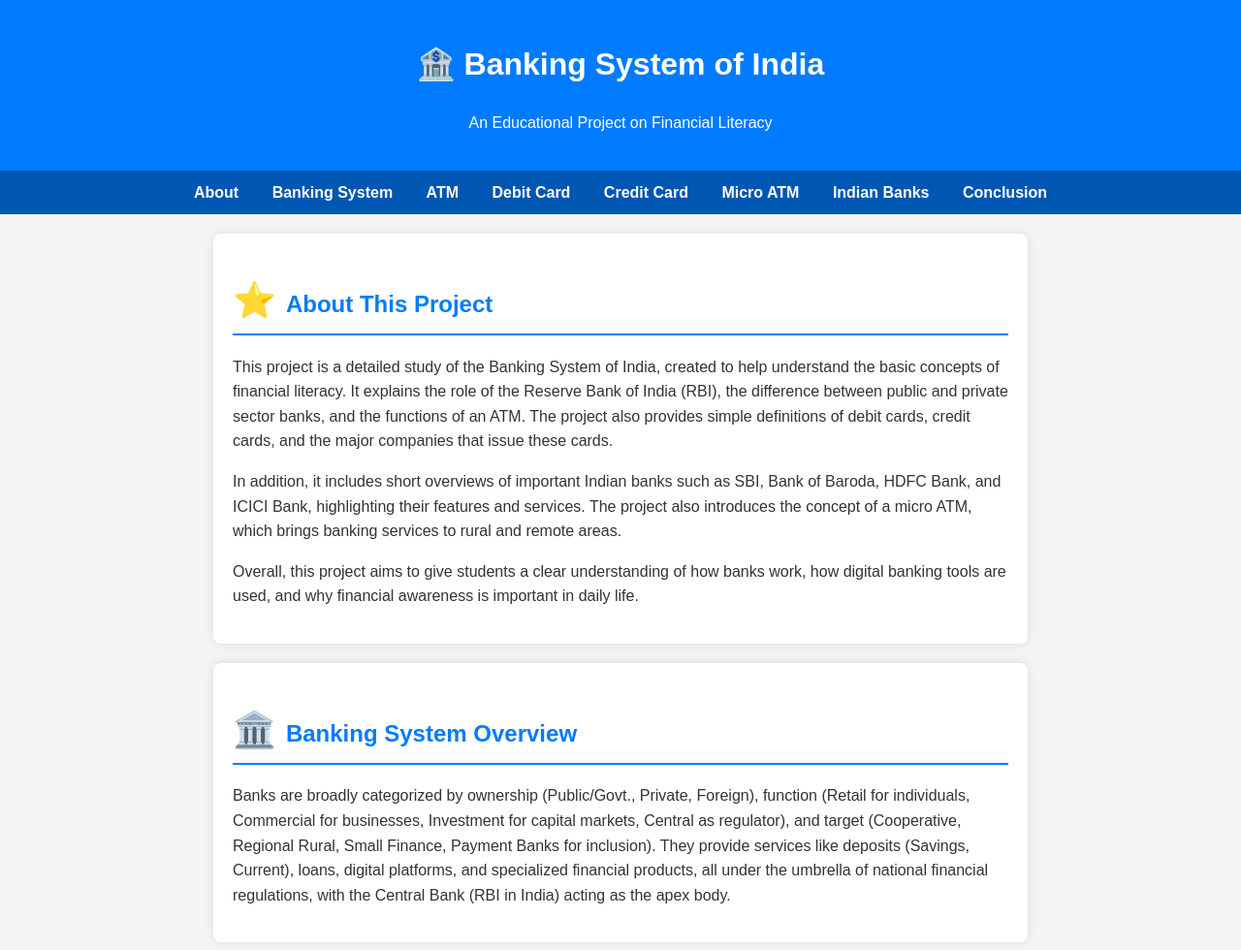
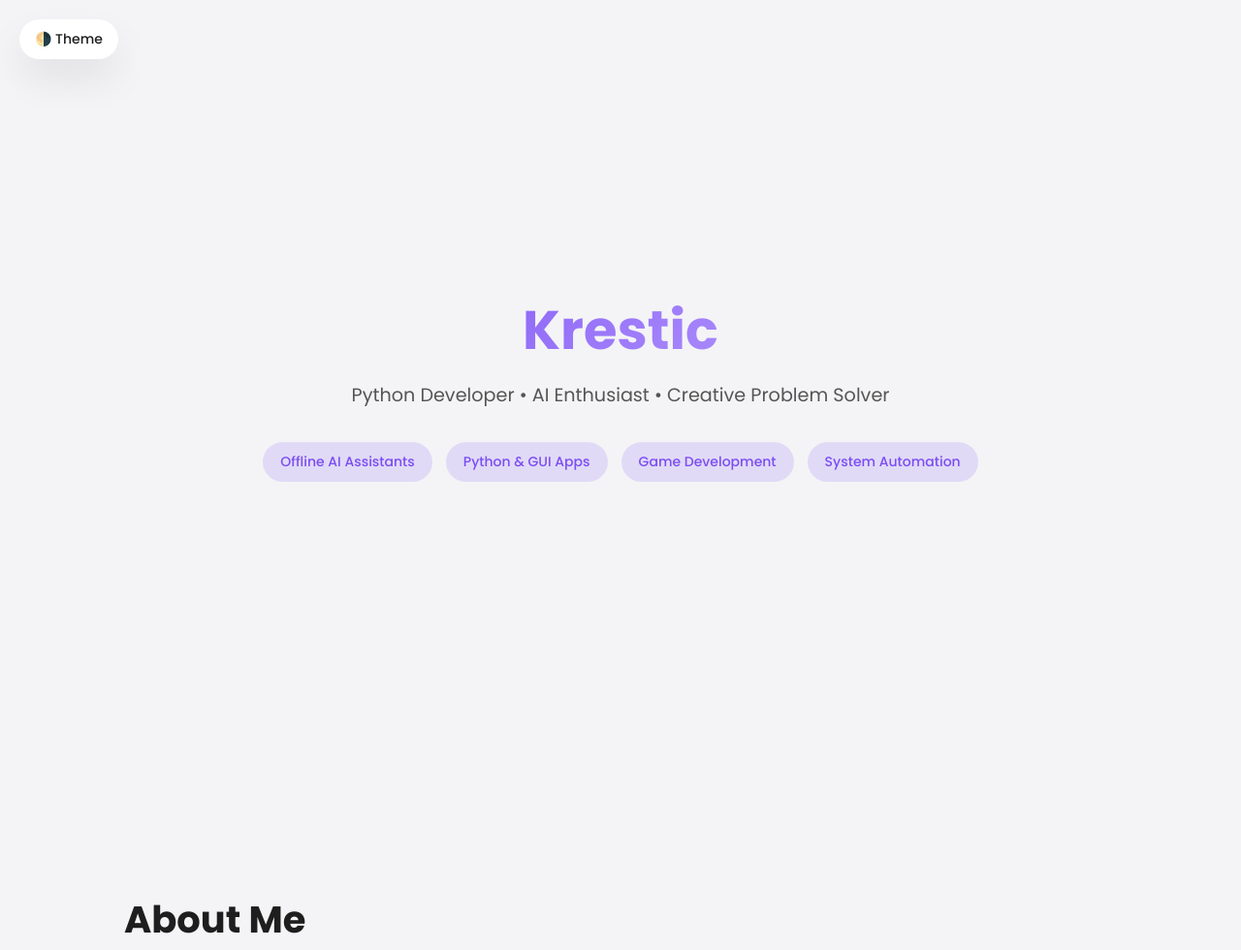
Before and after one commit to KemicArese/KemicArese.github.io, a plain HTML site: page index.html in a window 1280 px wide. Shown: the top 980 px of the page at 97% size. Drawn offline with Linux system fonts and the light colour scheme.

Commit message:
about me

```diff
--- a/index.html
+++ b/index.html
@@ -1,135 +1,294 @@
 <!DOCTYPE html>
 <html lang="en">
 <head>
-    <meta charset="UTF-8">
-    <meta name="viewport" content="width=device-width, initial-scale=1.0">
-    <title>Banking System of India - Educational Project</title>
+  <meta charset="UTF-8" />
+  <meta name="viewport" content="width=device-width, initial-scale=1.0" />
+  <title>About Me | Krestic</title>
+
+  <!-- Google Fonts -->
+  <link href="https://fonts.googleapis.com/css2?family=Poppins:wght@300;400;500;600;700&display=swap" rel="stylesheet">
+
   <style>
-        body {
-            font-family: Arial, sans-serif;
-            line-height: 1.6;
+    :root {
+      --bg: #f4f4f6;
+      --card: #ffffff;
+      --text: #1e1e1e;
+      --subtext: #555;
+      --accent: #7a4df3;
+      --accent-soft: rgba(122, 77, 243, 0.15);
+      --shadow: 0 20px 40px rgba(0,0,0,0.08);
+    }
+
+    body.dark {
+      --bg: #0f0f14;
+      --card: #16161f;
+      --text: #f5f5f7;
+      --subtext: #b5b5c0;
+      --accent: #9d7bff;
+      --accent-soft: rgba(157, 123, 255, 0.18);
+      --shadow: 0 20px 40px rgba(0,0,0,0.4);
+    }
+
+    * {
       margin: 0;
       padding: 0;
-            background-color: #f4f4f4;
-            color: #333;
+      box-sizing: border-box;
+      font-family: 'Poppins', sans-serif;
     }
+
+    body {
+      background: var(--bg);
+      color: var(--text);
+      overflow-x: hidden;
+      transition: background 0.6s ease, color 0.6s ease;
+    }
+
+    /* Theme Toggle */
+    .theme-toggle {
+      position: fixed;
+      top: 20px;
+      left: 20px;
+      z-index: 100;
+      background: var(--card);
+      border-radius: 999px;
+      padding: 10px 16px;
+      box-shadow: var(--shadow);
+      cursor: pointer;
+      display: flex;
+      align-items: center;
+      gap: 10px;
+      transition: transform 0.3s ease;
+    }
+
+    .theme-toggle:hover {
+      transform: scale(1.05);
+    }
+
+    .theme-toggle span {
+      font-size: 14px;
+      font-weight: 500;
+    }
+
+    /* Hero */
     header {
-            background-color: #007bff;
-            color: white;
-            padding: 20px;
+      min-height: 100vh;
+      display: flex;
+      align-items: center;
+      justify-content: center;
+      position: relative;
+    }
+
+    .hero {
       text-align: center;
+      max-width: 900px;
+      padding: 40px;
+      animation: fadeUp 1.2s ease forwards;
     }
-        nav {
-            background-color: #0056b3;
-            padding: 10px;
+
+    .hero h1 {
+      font-size: 3.5rem;
+      font-weight: 700;
+      margin-bottom: 10px;
+      background: linear-gradient(135deg, var(--accent), #bfa7ff);
+      -webkit-background-clip: text;
+      -webkit-text-fill-color: transparent;
+    }
+
+    .hero p {
+      font-size: 1.2rem;
+      color: var(--subtext);
+      margin-bottom: 40px;
+    }
+
+    .hero .tags {
+      display: flex;
+      flex-wrap: wrap;
+      gap: 14px;
+      justify-content: center;
+    }
+
+    .tag {
+      padding: 10px 18px;
+      border-radius: 999px;
+      background: var(--accent-soft);
+      color: var(--accent);
+      font-size: 14px;
+      font-weight: 500;
+      animation: float 4s ease-in-out infinite;
+    }
+
+    /* Sections */
+    section {
+      padding: 120px 10%;
+    }
+
+    .section-title {
+      font-size: 2.4rem;
+      margin-bottom: 40px;
+      position: relative;
+    }
+
+    .section-title::after {
+      content: "";
+      position: absolute;
+      left: 0;
+      bottom: -12px;
+      width: 60px;
+      height: 4px;
+      background: var(--accent);
+      border-radius: 10px;
+    }
+
+    .grid {
+      display: grid;
+      grid-template-columns: repeat(auto-fit, minmax(260px, 1fr));
+      gap: 30px;
+    }
+
+    .card {
+      background: var(--card);
+      border-radius: 20px;
+      padding: 30px;
+      box-shadow: var(--shadow);
+      transition: transform 0.4s ease, box-shadow 0.4s ease;
+      animation: fadeUp 1.2s ease forwards;
+    }
+
+    .card:hover {
+      transform: translateY(-10px);
+      box-shadow: 0 30px 60px rgba(0,0,0,0.15);
+    }
+
+    .card h3 {
+      margin-bottom: 14px;
+      font-size: 1.3rem;
+    }
+
+    .card p {
+      color: var(--subtext);
+      font-size: 0.95rem;
+      line-height: 1.6;
+    }
+
+    /* Footer */
+    footer {
+      padding: 60px 10%;
       text-align: center;
+      color: var(--subtext);
     }
-        nav a {
-            color: white;
-            margin: 0 15px;
-            text-decoration: none;
-            font-weight: bold;
+
+    /* Animations */
+    @keyframes fadeUp {
+      from { opacity: 0; transform: translateY(30px); }
+      to { opacity: 1; transform: translateY(0); }
     }
-        nav a:hover {
-            text-decoration: underline;
+
+    @keyframes float {
+      0%, 100% { transform: translateY(0); }
+      50% { transform: translateY(-6px); }
     }
-        section {
-            max-width: 800px;
-            margin: 20px auto;
-            padding: 20px;
-            background-color: white;
-            border-radius: 8px;
-            box-shadow: 0 0 10px rgba(0,0,0,0.1);
+
+    /* Scroll reveal */
+    .reveal {
+      opacity: 0;
+      transform: translateY(40px);
+      transition: all 1s ease;
     }
-        h2 {
-            color: #007bff;
-            border-bottom: 2px solid #007bff;
-            padding-bottom: 5px;
+
+    .reveal.active {
+      opacity: 1;
+      transform: translateY(0);
     }
-        footer {
-            background-color: #007bff;
-            color: white;
-            text-align: center;
-            padding: 10px;
-            margin-top: 20px;
-        }
-        .icon {
-            font-size: 1.5em;
-            margin-right: 10px;
+
+    @media (max-width: 768px) {
+      .hero h1 { font-size: 2.5rem; }
+      section { padding: 90px 6%; }
     }
   </style>
 </head>
 <body>
+
+  <div class="theme-toggle" onclick="toggleTheme()">
+    <span>🌗 Theme</span>
+  </div>
+
   <header>
-        <h1>🏦 Banking System of India</h1>
-        <p>An Educational Project on Financial Literacy</p>
+    <div class="hero">
+      <h1>Krestic</h1>
+      <p>Python Developer • AI Enthusiast • Creative Problem Solver</p>
+      <div class="tags">
+        <div class="tag">Offline AI Assistants</div>
+        <div class="tag">Python & GUI Apps</div>
+        <div class="tag">Game Development</div>
+        <div class="tag">System Automation</div>
+      </div>
+    </div>
   </header>
 
-    <nav>
-        <a href="#about">About</a>
-        <a href="#banking">Banking System</a>
-        <a href="#atm">ATM</a>
-        <a href="#debit">Debit Card</a>
-        <a href="#credit">Credit Card</a>
-        <a href="#micro-atm">Micro ATM</a>
-        <a href="#banks">Indian Banks</a>
-        <a href="#conclusion">Conclusion</a>
-    </nav>
-
-    <section id="about">
-        <h2><span class="icon">⭐</span>About This Project</h2>
-        <p>This project is a detailed study of the Banking System of India, created to help understand the basic concepts of financial literacy. It explains the role of the Reserve Bank of India (RBI), the difference between public and private sector banks, and the functions of an ATM. The project also provides simple definitions of debit cards, credit cards, and the major companies that issue these cards.</p>
-        <p>In addition, it includes short overviews of important Indian banks such as SBI, Bank of Baroda, HDFC Bank, and ICICI Bank, highlighting their features and services. The project also introduces the concept of a micro ATM, which brings banking services to rural and remote areas.</p>
-        <p>Overall, this project aims to give students a clear understanding of how banks work, how digital banking tools are used, and why financial awareness is important in daily life.</p>
+  <section>
+    <h2 class="section-title reveal">About Me</h2>
+    <div class="card reveal">
+      <p>
+        I am a passionate developer who enjoys building practical, efficient, and creative software solutions.
+        My interests range from fully offline AI assistants and voice-controlled systems to game development
+        and clean user interface design. I enjoy turning complex ideas into simple, usable applications.
+      </p>
+    </div>
   </section>
 
-    <section id="banking">
-        <h2><span class="icon">🏛️</span>Banking System Overview</h2>
-        <p>Banks are broadly categorized by ownership (Public/Govt., Private, Foreign), function (Retail for individuals, Commercial for businesses, Investment for capital markets, Central as regulator), and target (Cooperative, Regional Rural, Small Finance, Payment Banks for inclusion). They provide services like deposits (Savings, Current), loans, digital platforms, and specialized financial products, all under the umbrella of national financial regulations, with the Central Bank (RBI in India) acting as the apex body.</p>
-    </section>
-
-    <section id="atm">
-        <h2><span class="icon">💳</span>ATM (Automated Teller Machine)</h2>
-        <p>ATMs are self-service banking terminals that let customers withdraw cash, check balance, and perform basic transactions without visiting a branch. They are categorized by location (on-site, off-site, mobile) and function (withdrawal, deposit, inquiry, PIN services). ATMs connect to the bank’s central network for real-time verification and work with card networks like Visa, Mastercard, and RuPay. By offering 24×7 access, ATMs reduce branch traffic and make banking more convenient and accessible, especially in rural and semi-urban areas.</p>
-    </section>
-
-    <section id="debit">
-        <h2><span class="icon">💳</span>Debit Card</h2>
-        <p>Debit cards are bank-issued payment cards linked directly to a customer’s savings or current account. They allow cash withdrawal, online/offline purchases, and balance inquiries, with every transaction deducted instantly from the user’s account. Debit cards operate on networks like Visa, Mastercard, and RuPay, ensuring nationwide and international usability. As real-time, account-based instruments, they promote secure cashless payments and easy access to funds.</p>
-    </section>
-
-    <section id="credit">
-        <h2><span class="icon">💳</span>Credit Card</h2>
-        <p>Credit cards are bank-issued payment instruments that let customers borrow money up to a preset limit for purchases and bill payments. The amount is repaid later within a monthly billing cycle, often with benefits like rewards, EMI options, and cashback. They run on networks such as Visa, Mastercard, and American Express, enabling global transactions. By offering short-term credit and flexible payment features, credit cards support convenience, financial planning, and controlled borrowing.</p>
-    </section>
-
-    <section id="micro-atm">
-        <h2><span class="icon">📱</span>Micro ATM</h2>
-        <p>Micro ATMs are portable, handheld banking devices operated by banking correspondents to provide basic financial services in rural and remote areas. They support cash withdrawal, balance inquiry, and account verification using Aadhaar authentication, PIN, or debit card. Connected to the bank’s central system, they enable real-time transactions even where branches or full ATMs are unavailable. By extending essential banking access to underserved regions, micro ATMs promote financial inclusion and doorstep banking.</p>
-    </section>
-
-    <section id="banks">
-        <h2><span class="icon">🏦</span>Important Indian Banks</h2>
-        <h3>State Bank of India (SBI)</h3>
-        <p>SBI is India's largest public sector bank, offering a wide range of services like savings accounts, loans, and digital banking. It's known for its extensive branch network and focus on rural banking.</p>
-
-        <h3>Bank of Baroda</h3>
-        <p>A major public sector bank with services for individuals and businesses, including international banking and digital tools for easy transactions.</p>
-
-        <h3>HDFC Bank</h3>
-        <p>A leading private sector bank providing innovative services like online banking, credit cards, and investment options, emphasizing customer convenience.</p>
-
-        <h3>ICICI Bank</h3>
-        <p>A private bank known for retail banking, loans, and digital platforms, with a focus on technology-driven services for urban and rural customers.</p>
-    </section>
-
-    <section id="conclusion">
-        <h2><span class="icon">✅</span>Conclusion</h2>
-        <p>This project highlights how India’s banking system works together to support individuals, businesses, and the overall economy. From the RBI acting as the central regulator to different types of banks providing essential services, each part plays a crucial role in financial stability. Tools like ATMs, debit cards, credit cards, and micro ATMs have made banking faster, safer, and more accessible, especially with the growth of digital platforms. Understanding these concepts helps us become more financially aware and better prepared to use banking services responsibly. Overall, the banking system aims to promote convenience, security, and financial inclusion for all citizens.</p>
+  <section>
+    <h2 class="section-title reveal">What I Work On</h2>
+    <div class="grid">
+      <div class="card reveal">
+        <h3>AI Assistants</h3>
+        <p>
+          Designed offline and online AI assistants using Python, focusing on voice interaction,
+          system control, and privacy-friendly local execution.
+        </p>
+      </div>
+      <div class="card reveal">
+        <h3>GUI Applications</h3>
+        <p>
+          Building clean, modern interfaces inspired by Windows 11 and Fluent Design
+          using Python frameworks and web technologies.
+        </p>
+      </div>
+      <div class="card reveal">
+        <h3>Game Development</h3>
+        <p>
+          Creating interactive games in Python with structured logic, animations,
+          progression systems, and optimized performance.
+        </p>
+      </div>
+      <div class="card reveal">
+        <h3>Automation & Tools</h3>
+        <p>
+          Developing scripts and tools to automate tasks, manage systems,
+          and improve productivity on low-end hardware.
+        </p>
+      </div>
+    </div>
   </section>
 
   <footer>
-        <p>Project by [Your Name] | Learn more at <a href="https://www.rbi.org.in" target="_blank" style="color: white;">RBI Official Website</a></p>
+    <p>Designed & Built by Krestic • Static Website Demo</p>
   </footer>
+
+  <script>
+    function toggleTheme() {
+      document.body.classList.toggle('dark');
+    }
+
+    // Scroll reveal
+    const reveals = document.querySelectorAll('.reveal');
+    window.addEventListener('scroll', () => {
+      const trigger = window.innerHeight * 0.85;
+      reveals.forEach(el => {
+        const top = el.getBoundingClientRect().top;
+        if (top < trigger) el.classList.add('active');
+      });
+    });
+  </script>
+
 </body>
 </html>
```
Lines whose indentation alone changed are shown as unchanged.
